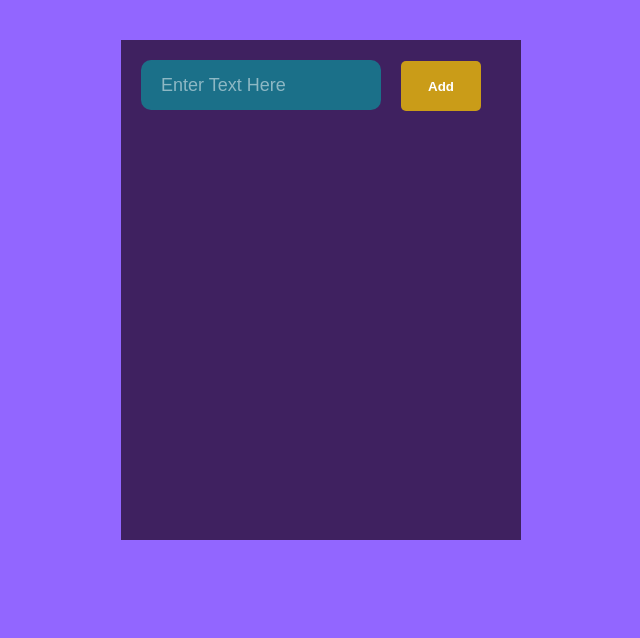
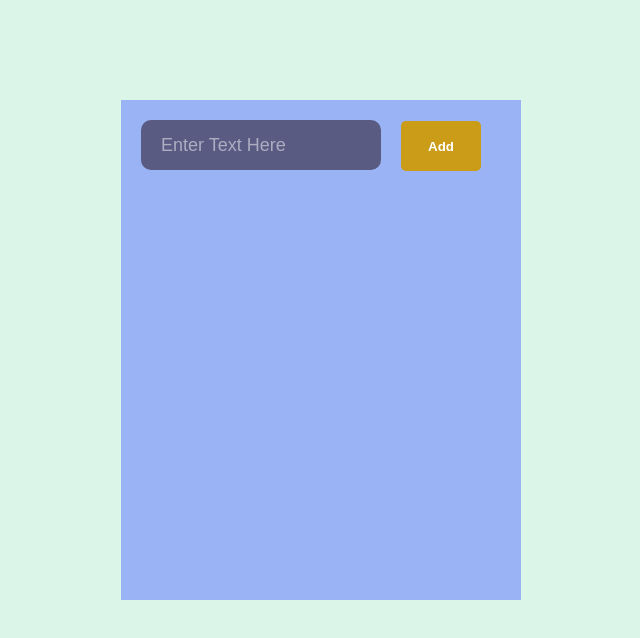
Before and after one commit to HeetShah/Todo-App, a React (Create React App) app: page / in a window 1280 px wide. Shown: the top 638 px of the page, without its empty margins (319-959 px from the left). Built offline with nearby package versions, Linux system fonts and the light colour scheme.

Commit message:
changing the colors

```diff
--- a/src/App.css
+++ b/src/App.css
@@ -1,16 +1,16 @@
 body {
-  background-color: #9266ff;
+  background-color: #dbf6e9;
 }
 
 .App {
-  background-color: #3f2160;
+  background-color: #9ab3f5;
   min-height: 500px;
   width: 400px;
-  margin: 40px auto;
+  margin: 100px auto;
 }
 
 #to-do-form input {
-  background-color: rgb(27, 112, 137);
+  background-color: #595b83;
   border: 0;
   width: 200px;
   height: 50px;
--- a/src/ListItems.css
+++ b/src/ListItems.css
@@ -1,7 +1,7 @@
 .list {
   color: white;
   width: 300px;
-  background-color: #bf07ac;
+  background-color: #31326f;
   height: 50px;
   margin: 20px auto;
   border-radius: 5px;
```
Also changed, not shown: src/logo.svg (deleted).
